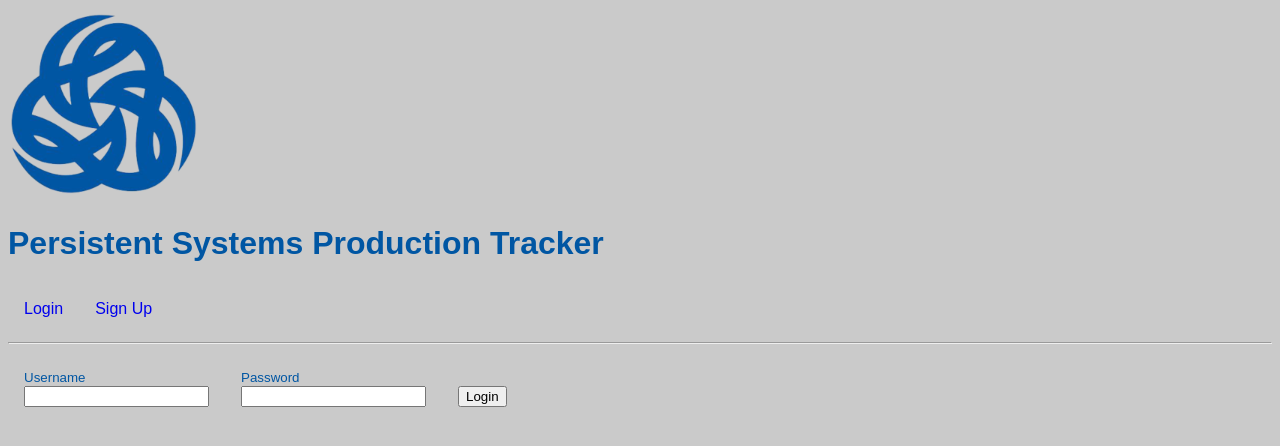
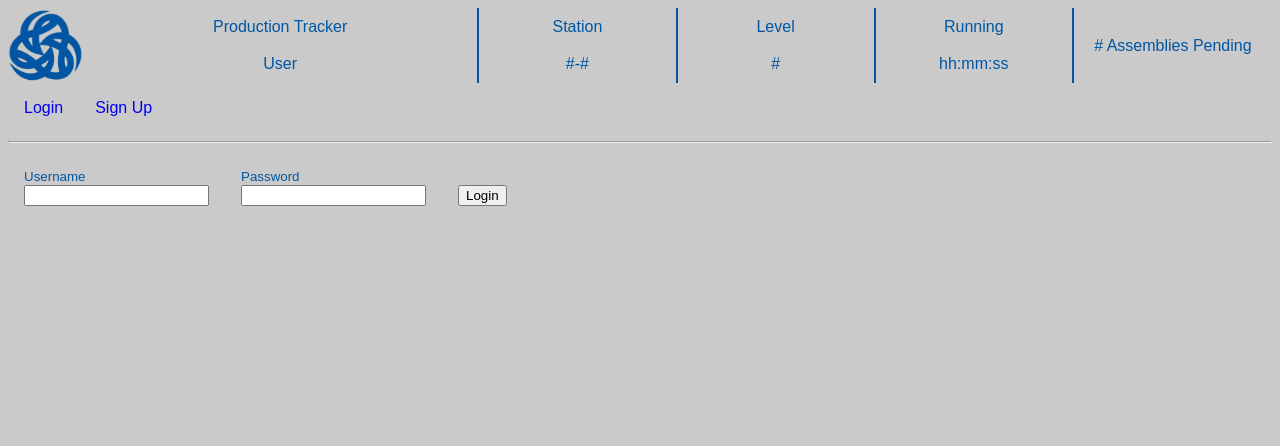
Before and after one commit to Andrey-Statkevskiy/production-tracker, a React app: page / in a window 1280 px wide. Shown: the top 446 px of the page. Built offline with nearby package versions, Linux system fonts and the light colour scheme.

Commit message:
created a grid and added placeholder information

```diff
--- a/client/components/Navbar.js
+++ b/client/components/Navbar.js
@@ -5,8 +5,25 @@
 
 const Navbar = ({handleClick, isLoggedIn}) => (
   <div>
-    <img src="/logo.png" alt="PS Wave Relay Logo" />
-    <h1>Persistent Systems Production Tracker</h1>
+    <div className="navbar">
+      <div className="item col1">
+        <img src="/logo.png" style={{width: '75px' }} alt="PS Wave Relay Logo" />
+      </div>
+
+      <div className="item col2-top">Production Tracker</div>
+      <div className="item col2-bottom">User</div>
+
+      <div className="item col3-top">Station</div>
+      <div className="item col3-bottom">#-#</div>
+
+      <div className="item col4-top">Level</div>
+      <div className="item col4-bottom">#</div>
+
+      <div className="item col5-top">Running</div>
+      <div className="item col5-bottom">hh:mm:ss</div>
+
+      <div className="item col6"># Assemblies Pending</div>
+    </div>
     <nav>
       {isLoggedIn ? (
         <div>
--- a/public/style.css
+++ b/public/style.css
@@ -21,3 +21,58 @@
   margin: 1em;
   display: inline-block;
 }
+
+.navbar {
+  display: grid;
+
+  grid-template-columns:
+    auto
+    1fr
+    0.5fr 0.5fr 0.5fr 0.5fr;
+
+  grid-template-rows: 1fr 1fr;
+
+  gap: 0; /* remove spacing */
+}
+
+/* Base styling */
+.item {
+  display: flex;
+  align-items: center;
+  justify-content: center;
+  /* background: lightgray; */
+}
+
+/* Column spans */
+.col1, .col6 {
+  grid-row: span 2;
+}
+
+.col1 {
+  aspect-ratio: 1 / 1;
+}
+
+/* Column placements */
+.col2-top { grid-column: 2; grid-row: 1; }
+.col2-bottom { grid-column: 2; grid-row: 2; }
+
+.col3-top { grid-column: 3; grid-row: 1; }
+.col3-bottom { grid-column: 3; grid-row: 2; }
+
+.col4-top { grid-column: 4; grid-row: 1; }
+.col4-bottom { grid-column: 4; grid-row: 2; }
+
+.col5-top { grid-column: 5; grid-row: 1; }
+.col5-bottom { grid-column: 5; grid-row: 2; }
+
+.col6 { grid-column: 6; }
+
+/* 🔥 Vertical dividers ONLY between 2-3, 3-4, 4-5, 5-6 */
+
+/* Apply border-right to columns 2–5 */
+.col2-top, .col2-bottom,
+.col3-top, .col3-bottom,
+.col4-top, .col4-bottom,
+.col5-top, .col5-bottom {
+  border-right: 2px solid #0056A3; /* adjust thickness/color */
+}
```
